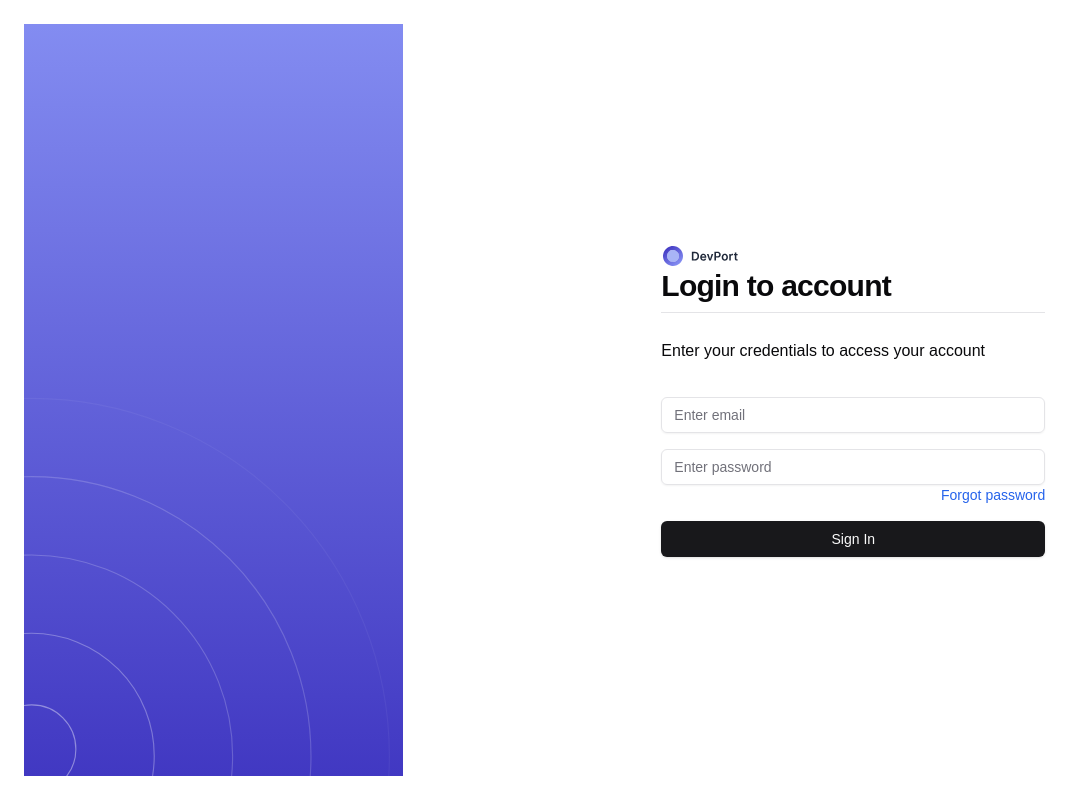
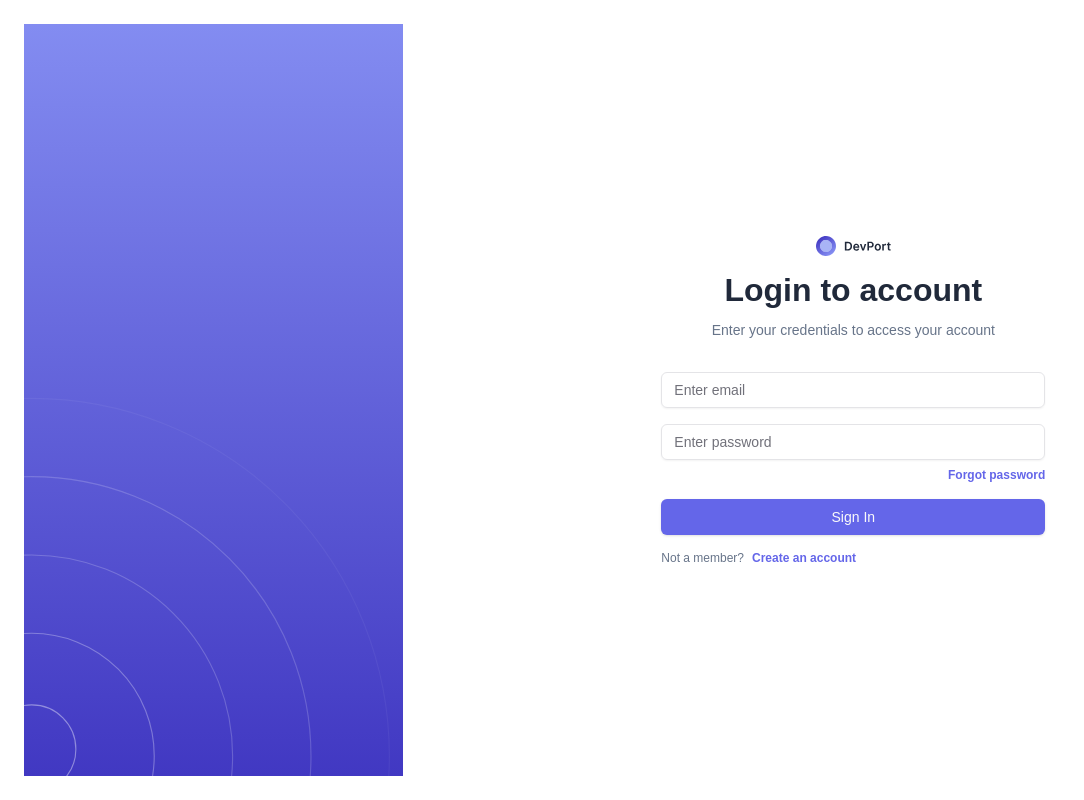
Before and after one commit to Shameera17/user-portfolio-management, a Next.js app: page /auth/signin in a window 1280 px wide. Shown: the whole page, without its empty margins (0-1084 px from the left). Built offline with nearby package versions, Linux system fonts and the light colour scheme.

Commit message:
added changes to auth files

```diff
--- a/src/app/components/atoms/Button.tsx
+++ b/src/app/components/atoms/Button.tsx
@@ -15,7 +15,11 @@ interface IButtonProps {
 }
 export const PrimaryButton = (props: IButtonProps) => {
   return (
-    <Button className="w-full" type={props.type} variant={props.variant}>
+    <Button
+      className="w-full bg-[#6466E9] hover:bg-[#6466E9]"
+      type={props.type}
+      variant={props.variant}
+    >
       {props.label}
     </Button>
   );
--- a/src/app/components/atoms/Typography.tsx
+++ b/src/app/components/atoms/Typography.tsx
@@ -1,6 +1,11 @@
 import React from "react";
+import Link from "next/link";
+
 type TypographyProps = {
   text: string;
+  onClick?: () => void;
+  linkHref?: string;
+  className?: string;
 };
 export function H1({ text }: TypographyProps) {
   return (
@@ -9,13 +14,14 @@ export function H1({ text }: TypographyProps) {
     </h1>
   );
 }
-export function H2({ text }: TypographyProps) {
+export function H2({ text }: { text: string }) {
   return (
-    <h2 className="scroll-m-20 border-b pb-2 text-3xl font-semibold tracking-tight first:mt-0">
+    <h2 className="font-inter font-semibold text-[32px] leading-[1.25] text-[#20293A]">
       {text}
     </h2>
   );
 }
+
 export function H3({ text }: TypographyProps) {
   return (
     <h3 className="scroll-m-20 text-2xl font-semibold tracking-tight">
@@ -31,8 +37,42 @@ export function H4({ text }: TypographyProps) {
 export function P({ text }: TypographyProps) {
   return <p className="leading-7 [&:not(:first-child)]:mt-6">{text}</p>;
 }
+export function P1({ text }: TypographyProps) {
+  return (
+    <p className="font-inter font-normal text-[14px] leading-[1.25] text-[#677489]">
+      {text}
+    </p>
+  );
+}
+export function P2({ text, onClick }: TypographyProps) {
+  return (
+    <p
+      onClick={onClick}
+      className="font-inter font-normal text-[12px] leading-[1.25] text-[#677489]"
+    >
+      {text}
+    </p>
+  );
+}
+export function P3({ text, onClick }: TypographyProps) {
+  return (
+    <p
+      onClick={onClick}
+      className="font-inter font-semibold text-[12px] leading-[1.25] text-[#6466E9]"
+    >
+      {text}
+    </p>
+  );
+}
+
 export function Blockquote({ text }: TypographyProps) {
   return (
     <blockquote className="mt-6 border-l-2 pl-6 italic">{text}</blockquote>
   );
 }
+
+export const LinkText = ({ text, linkHref, className }: TypographyProps) => (
+  <Link className={className} href={linkHref!}>
+    <P3 text={text} />
+  </Link>
+);
--- a/src/app/components/molecules/AuthLabelGroup.tsx
+++ b/src/app/components/molecules/AuthLabelGroup.tsx
@@ -1,5 +1,5 @@
 import React from "react";
-import { H2, P } from "../atoms/Typography";
+import { H2, LinkText, P, P1, P2, P3 } from "../atoms/Typography";
 
 export const AuthLabelGroup = ({
   title,
@@ -9,9 +9,27 @@ export const AuthLabelGroup = ({
   subtitle: string;
 }) => {
   return (
-    <div>
+    <>
       <H2 text={title} />
-      <P text={subtitle} />
+      <P1 text={subtitle} />
+    </>
+  );
+};
+export const AuthLabelGroup1 = ({
+  text1,
+  text2,
+  onClick1,
+  href,
+}: {
+  text1: string;
+  text2: string;
+  onClick1?: () => void;
+  href?: string;
+}) => {
+  return (
+    <div className="flex gap-2">
+      <P2 text={text1} onClick={onClick1} />
+      <LinkText text={text2} linkHref={href!} />
     </div>
   );
 };
--- a/src/app/components/molecules/InputGroup.tsx
+++ b/src/app/components/molecules/InputGroup.tsx
@@ -1,6 +1,7 @@
 import React from "react";
 import { Password } from "../atoms/TextInput";
 import Link from "next/link";
+import { LinkText, P3 } from "../atoms/Typography";
 
 interface InputGroupProps {
   placeholder: string;
@@ -22,12 +23,12 @@ export const PasswordGroup: React.FC<InputGroupProps> = ({
       {/* Input Field */}
       <Password value={value} onChange={onChange} placeholder={placeholder} />
       {/* Forgot Password Link */}
-      <Link
-        className="text-sm text-blue-600 hover:underline flex justify-end right-2 top-3"
-        href={linkHref}
-      >
-        {linkText}
-      </Link>
+
+      <LinkText
+        className="flex justify-end pt-2"
+        text={linkText}
+        linkHref={linkHref}
+      />
     </div>
   );
 };
--- a/src/app/components/organisms/form/SignIn.tsx
+++ b/src/app/components/organisms/form/SignIn.tsx
@@ -2,6 +2,7 @@ import React from "react";
 import { Email } from "../../atoms/TextInput";
 import { PrimaryButton } from "../../atoms/Button";
 import { PasswordGroup } from "../../molecules/InputGroup";
+import { AuthLabelGroup1 } from "../../molecules/AuthLabelGroup";
 
 export const SignIn = () => {
   return (
@@ -13,6 +14,11 @@ export const SignIn = () => {
         linkHref={"forgot-password"}
       />
       <PrimaryButton label="Sign In" type="submit" />
+      <AuthLabelGroup1
+        text1={"Not a member?"}
+        text2={"Create an account"}
+        href="/auth/signup"
+      />
     </form>
   );
 };
--- a/src/app/components/templates/AuthTemplate.tsx
+++ b/src/app/components/templates/AuthTemplate.tsx
@@ -27,7 +27,7 @@ export const AuthTemplate = ({
       {/* Right Section (Form) */}
       <section className="flex flex-col justify-center items-center md:w-2/3 h-screen p-6">
         <div className="max-w-sm w-full">
-          <div className="mb-8">
+          <div className="mb-8 flex flex-col place-items-center gap-3">
             <Image src="/images/Logo.svg" width={78} height={24} alt="logo" />
             <AuthLabelGroup title={title} subtitle={subtitle} />
           </div>
```
